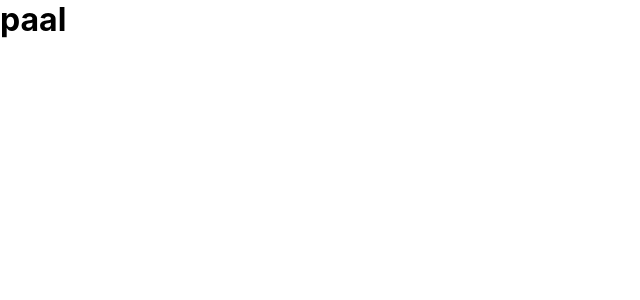
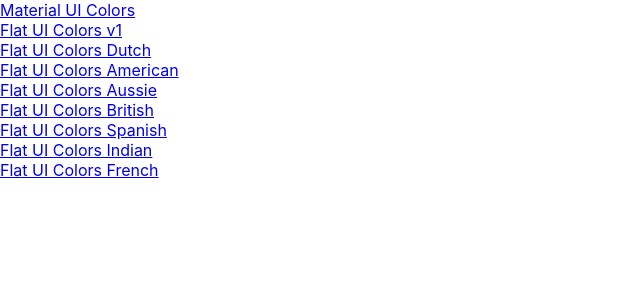
Before and after one commit to LexAeterna12321/react_colors_app, a React (Create React App) app: page / in a window 1280 px wide. Shown: the top 300 px of the page, without its empty margins (0-640 px from the left). Built offline with nearby package versions, Linux system fonts and the light colour scheme.

Commit message:
added palettes routing

```diff
--- a/src/App.js
+++ b/src/App.js
@@ -3,7 +3,7 @@
 import seedColors from "./seedColors";
 import { Route, Switch } from "react-router-dom";
 import { generatePalette } from "./colorHelpers";
-
+import PaletteList from "./components/PaletteList";
 function App() {
   const findPalette = id => {
     return seedColors.find(palette => palette.id === id);
@@ -11,7 +11,11 @@
 
   return (
     <Switch>
-      <Route path="/" exact render={() => <h1>paal</h1>} />
+      <Route
+        path="/"
+        exact
+        render={() => <PaletteList palettes={seedColors} />}
+      />
       <Route
         path="/palette/:id"
         exact
@@ -24,9 +28,5 @@
     </Switch>
   );
 }
-{
-  /* <div className="App">
-      <Palette palette={generatePalette(seedColors[4])} />
-    </div> */
-}
+
 export default App;
--- a/src/components/Navbar.js
+++ b/src/components/Navbar.js
@@ -5,6 +5,7 @@
 import Snackbar from "@material-ui/core/Snackbar";
 import CloseIcon from "@material-ui/icons/Close";
 import IconButton from "@material-ui/core/IconButton";
+import { Link } from "react-router-dom";
 import "rc-slider/assets/index.css";
 import "./Navbar.css";
 
@@ -30,7 +31,7 @@
     return (
       <nav className="Navbar">
         <div className="logo">
-          <a href="#!">reactcolorpicker</a>
+          <Link to="/">reactcolorpicker</Link>
         </div>
         <div className="slider-container">
           <div className="slider">
--- /dev/null
+++ b/src/components/PaletteList.js
@@ -0,0 +1,18 @@
+import React, { Component } from "react";
+import { Link } from "react-router-dom";
+export class PaletteList extends Component {
+  render() {
+    const { palettes } = this.props;
+    return (
+      <div>
+        {palettes.map(palette => (
+          <p>
+            <Link to={`/palette/${palette.id}`}>{palette.paletteName}</Link>
+          </p>
+        ))}
+      </div>
+    );
+  }
+}
+
+export default PaletteList;
```
